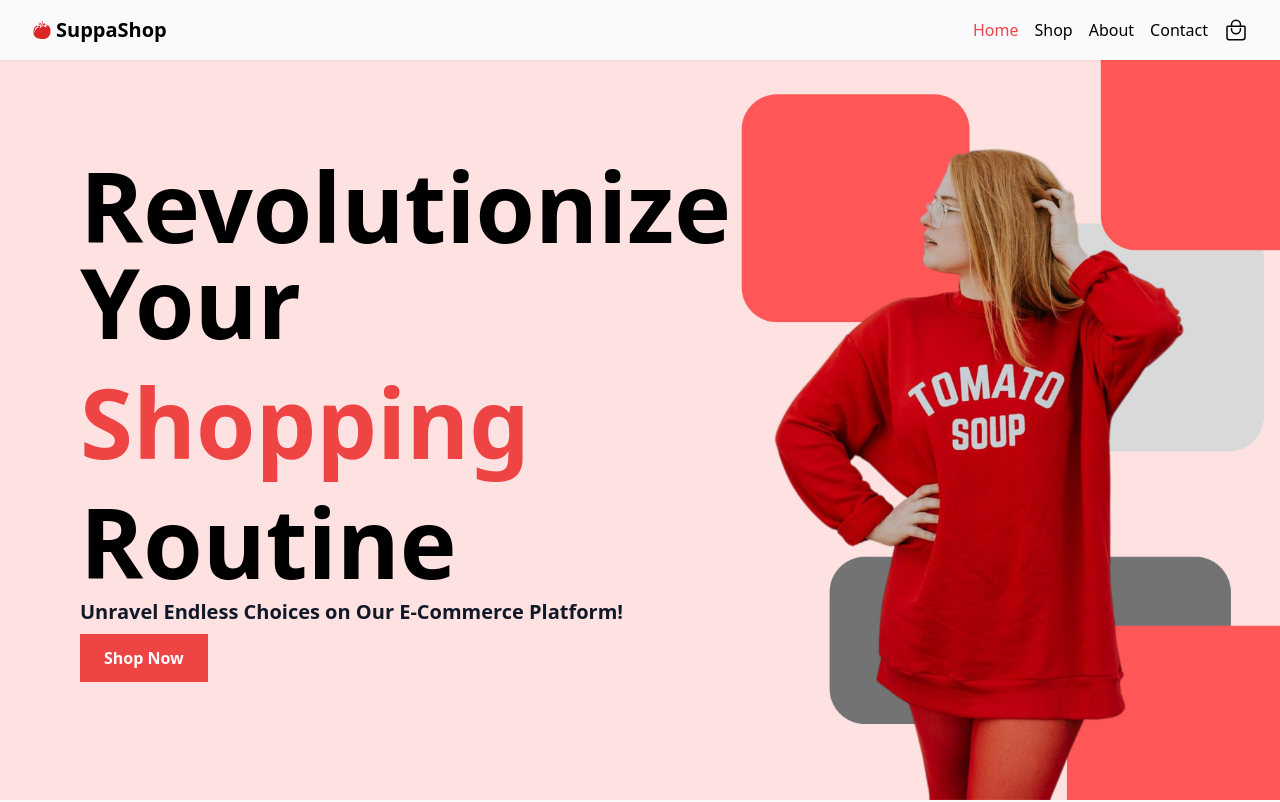
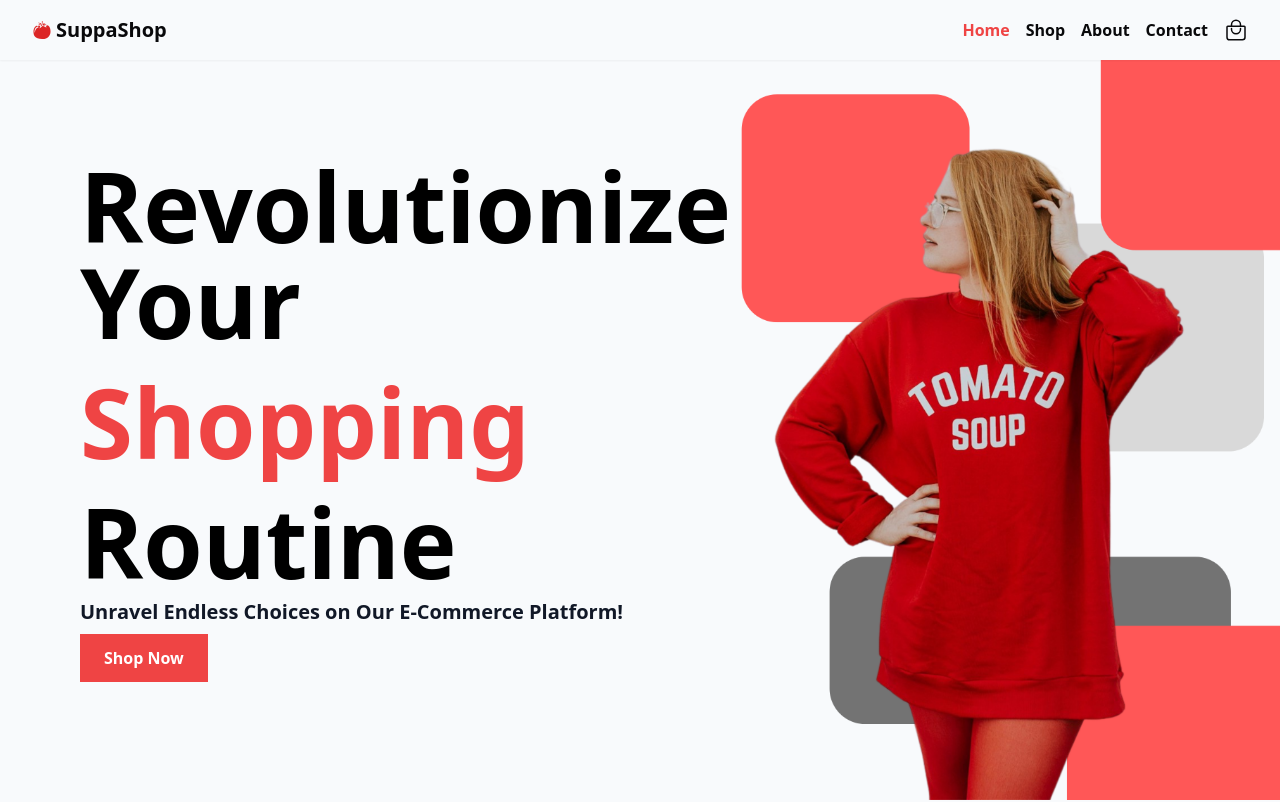
Before and after one commit to markojanja/shopping_cart, a React (Vite) app: page / in a window 1280 px wide. Shown: the top 802 px of the page. Built offline with nearby package versions, Linux system fonts and the light colour scheme.

Commit message:
UI fixes

```diff
--- a/src/components/MobileNavbar.jsx
+++ b/src/components/MobileNavbar.jsx
@@ -9,22 +9,22 @@ const MobileNavbar = ({ onClick }) => {
         <button className='absolute right-2 top-4 outline-none border-none cursor-pointer' onClick={onClick}>
           <IoCloseSharp className='text-xl' />
         </button>
-        <li className='cursor-pointer'>
+        <li className='cursor-pointer font-semibold'>
           <NavLink to='/' onClick={onClick}>
             Home
           </NavLink>
         </li>
-        <li className='cursor-pointer'>
+        <li className='cursor-pointer font-semibold'>
           <NavLink to='/shop' onClick={onClick}>
             Shop
           </NavLink>
         </li>
-        <li className='cursor-pointer'>
+        <li className='cursor-pointer font-semibold'>
           <NavLink to='/about' onClick={onClick}>
             About
           </NavLink>
         </li>
-        <li className='cursor-pointer'>
+        <li className='cursor-pointer font-semibold'>
           <NavLink to='/contact' onClick={onClick}>
             Contact
           </NavLink>
--- a/src/components/Navbar.jsx
+++ b/src/components/Navbar.jsx
@@ -9,7 +9,7 @@ const Navbar = () => {
   const [mobileNav, setMobileNav] = useState(false);
 
   const { cart } = useContext(CartContext);
-  const totalItems = cart.reduce((acc, curr) => acc + curr.qty, 0);
+  const totalItems = useMemo(() => cart.reduce((acc, curr) => acc + curr.qty, 0));
 
   const togggleMobileView = () => {
     setMobileNav(!mobileNav);
@@ -18,7 +18,7 @@ const Navbar = () => {
   return (
     <>
       {mobileNav && <MobileNavbar onClick={togggleMobileView} />}
-      <nav className='fixed flex items-center justify-between w-full py-4  px-8 shadow-sm z-50 bg-slate-50'>
+      <nav className='fixed flex items-center justify-between w-full py-4  px-8 shadow-sm z-50 bg-slate-50 text-zinc-950'>
         <Link to='/'>
           <div id='nav-logo' className='cursor-pointer flex gap-1 items-center justify-center'>
             <span className='text-red-600 text-xl'>
@@ -29,21 +29,21 @@ const Navbar = () => {
         </Link>
         <div id='links' className='flex flex-row-reverse gap-4 sm:flex-row '>
           <ul className='hidden sm:flex gap-4 text-md'>
-            <li className='cursor-pointer'>
+            <li className='cursor-pointer font-semibold'>
               <NavLink to='/'>Home</NavLink>
             </li>
-            <li className='cursor-pointer'>
+            <li className='cursor-pointer font-semibold'>
               <NavLink to='/shop'>Shop</NavLink>
             </li>
-            <li className='cursor-pointer'>
+            <li className='cursor-pointer font-semibold'>
               <NavLink to='/about'>About</NavLink>
             </li>
-            <li className='cursor-pointer'>
+            <li className='cursor-pointer font-semibold text-zinc-950'>
               <NavLink to='/contact'>Contact</NavLink>
             </li>
           </ul>
           <ul className='flex gap-4 items-center text-2xl'>
-            <li className='relative cursor-pointer'>
+            <li className='relative cursor-pointer font-semibold'>
               <Link to='shop/cart'>
                 <IoBagHandleOutline />
                 {cart.length ? (
--- a/src/pages/cart/CartCard.jsx
+++ b/src/pages/cart/CartCard.jsx
@@ -9,9 +9,7 @@ const CartCard = ({ item }) => {
     <div className='flex w-[90%] lg:w-[60%] mx-auto gap-2 border border-gray-200 p-2'>
       <img className='p-1 w-[100px] h-auto' src={item.image} />
       <div className='flex flex-col gap-2 flex-1'>
-        <p>
-          {item.title} ${item.price}
-        </p>
+        <p>{item.title}</p>
         <p>
           <span className='font-bold'>subtotal:</span> {subtotal(item.price, item.qty)}$
         </p>
--- a/src/pages/main/components/Banner.jsx
+++ b/src/pages/main/components/Banner.jsx
@@ -6,7 +6,7 @@ import "react-lazy-load-image-component/src/effects/blur.css";
 
 const Banner = () => {
   return (
-    <main className='bg-red-100 grid grid-cols-1 md:grid-cols-2 h-screen pt-10'>
+    <main className='grid grid-cols-1 md:grid-cols-2 h-screen pt-10'>
       <div className='flex flex-col items-start justify-center p-4 gap-2 h-full lg:ml-16'>
         <h1 className='text-4xl sm:text-5xl lg:text-8xl z-20 font-extrabold'>
           Revolutionize Your <span className='text-red-500 leading-normal'>Shopping</span> <br />
--- /dev/null
+++ b/src/pages/main/components/Slide.jsx
@@ -0,0 +1,14 @@
+import React from "react";
+
+const Slide = ({ user }) => {
+  return (
+    <div className='flex flex-col  gap-3 p-7 bg-gray-200 rounded-lg shadow-lg min-h-[350px]'>
+      <h3 className='text-gray-800 font-bold text-lg'>{user.name}</h3>
+      <blockquote>
+        <q className='text-gray-600 text-xl sm:text-2xl font-bold'>{user.feedback}</q>
+      </blockquote>
+    </div>
+  );
+};
+
+export default Slide;
--- a/src/pages/main/components/Slider.jsx
+++ b/src/pages/main/components/Slider.jsx
@@ -9,6 +9,7 @@ import "swiper/css/navigation";
 
 // import required modules
 import { Navigation, Pagination } from "swiper/modules";
+import Slide from "./Slide";
 
 const Slider = () => {
   return (
@@ -38,12 +39,7 @@ const Slider = () => {
     >
       {users.map((user, i) => (
         <SwiperSlide key={i}>
-          <div className='flex flex-col  gap-3 p-7 bg-gray-200 rounded-lg shadow-lg min-h-[350px]' key={i}>
-            <h3 className='text-gray-800 font-bold text-lg'>{user.name}</h3>
-            <blockquote>
-              <q className='text-gray-600 text-2xl font-bold'>{user.feedback}</q>
-            </blockquote>
-          </div>
+          <Slide user={user} />
         </SwiperSlide>
       ))}
     </Swiper>
--- a/src/pages/main/components/TestimonialsSection.jsx
+++ b/src/pages/main/components/TestimonialsSection.jsx
@@ -1,4 +1,3 @@
-import { testimonials } from "../../../../users/users";
 import Slider from "./Slider";
 
 const TestimonialsSection = () => {
--- a/src/pages/shop/components/Sidebar.jsx
+++ b/src/pages/shop/components/Sidebar.jsx
@@ -2,8 +2,8 @@ import { NavLink, Link } from "react-router-dom";
 const Sidebar = ({ data }) => {
   return (
     <aside className='w-[100%] sm:w-[23%] lg:w-[15%] border border-gray-300 shadow-sm items-stretch pt-24 px-5 self-stretch'>
-      <h2 className='mb-4'>Categories</h2>
-      <ul className='flex flex-col gap-3'>
+      <h2 className='mb-4 font-bold'>Categories</h2>
+      <ul className='flex flex-wrap sm:flex-col gap-7'>
         <li>
           <Link className='px-5 py-1 bg-red-500 font-bold text-white text-center rounded-lg' to='/shop'>
             All
@@ -11,7 +11,10 @@ const Sidebar = ({ data }) => {
         </li>
         {data.map((cat, idx) => (
           <li key={idx}>
-            <NavLink className={({ isActive }) => (isActive ? "text-red-500" : "") + " capitalize"} to={`${cat}`}>
+            <NavLink
+              className={({ isActive }) => (isActive ? "text-red-500" : "") + " capitalize sm:font-semibold"}
+              to={`${cat}`}
+            >
               {cat}
             </NavLink>
           </li>
```
